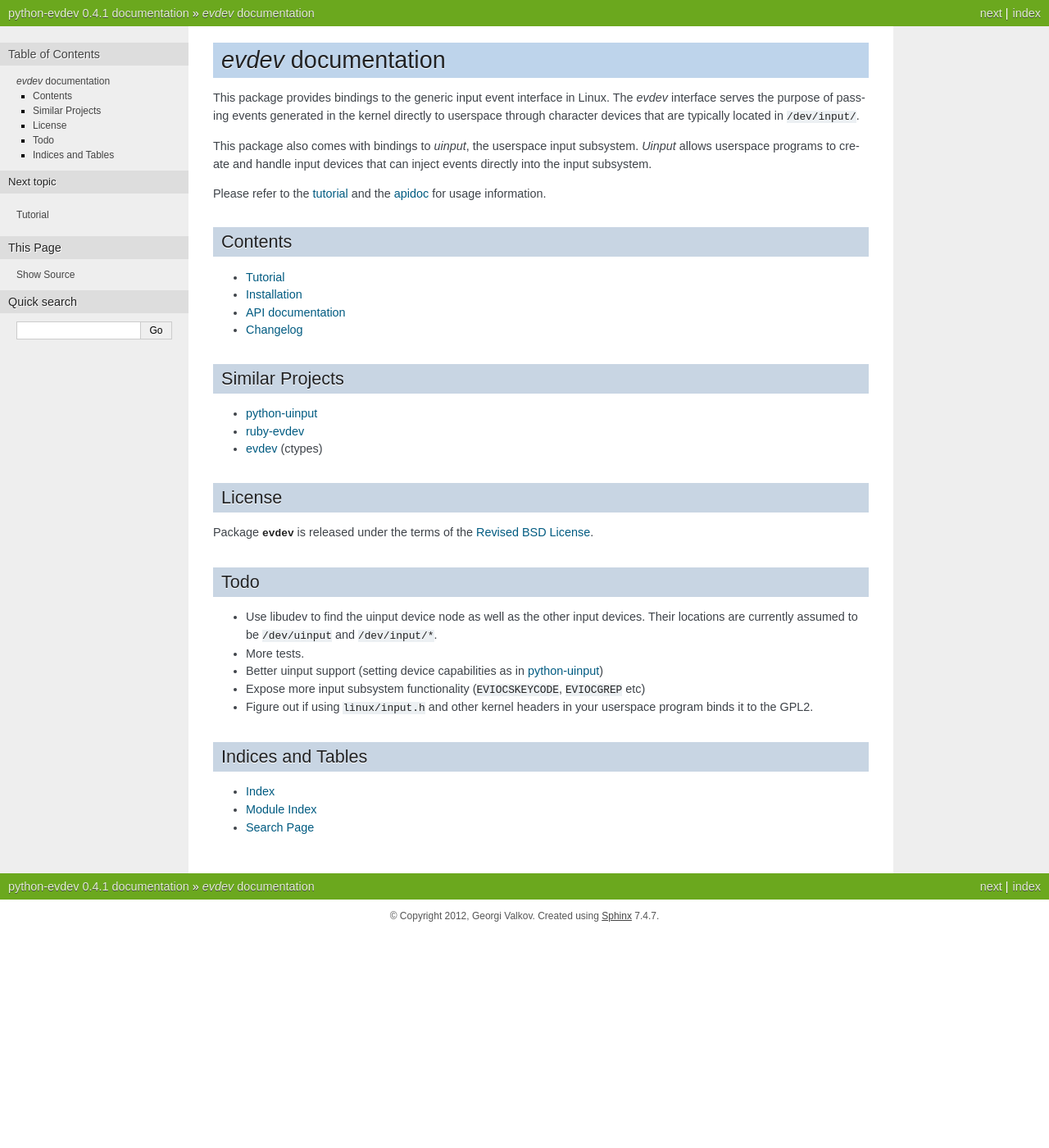
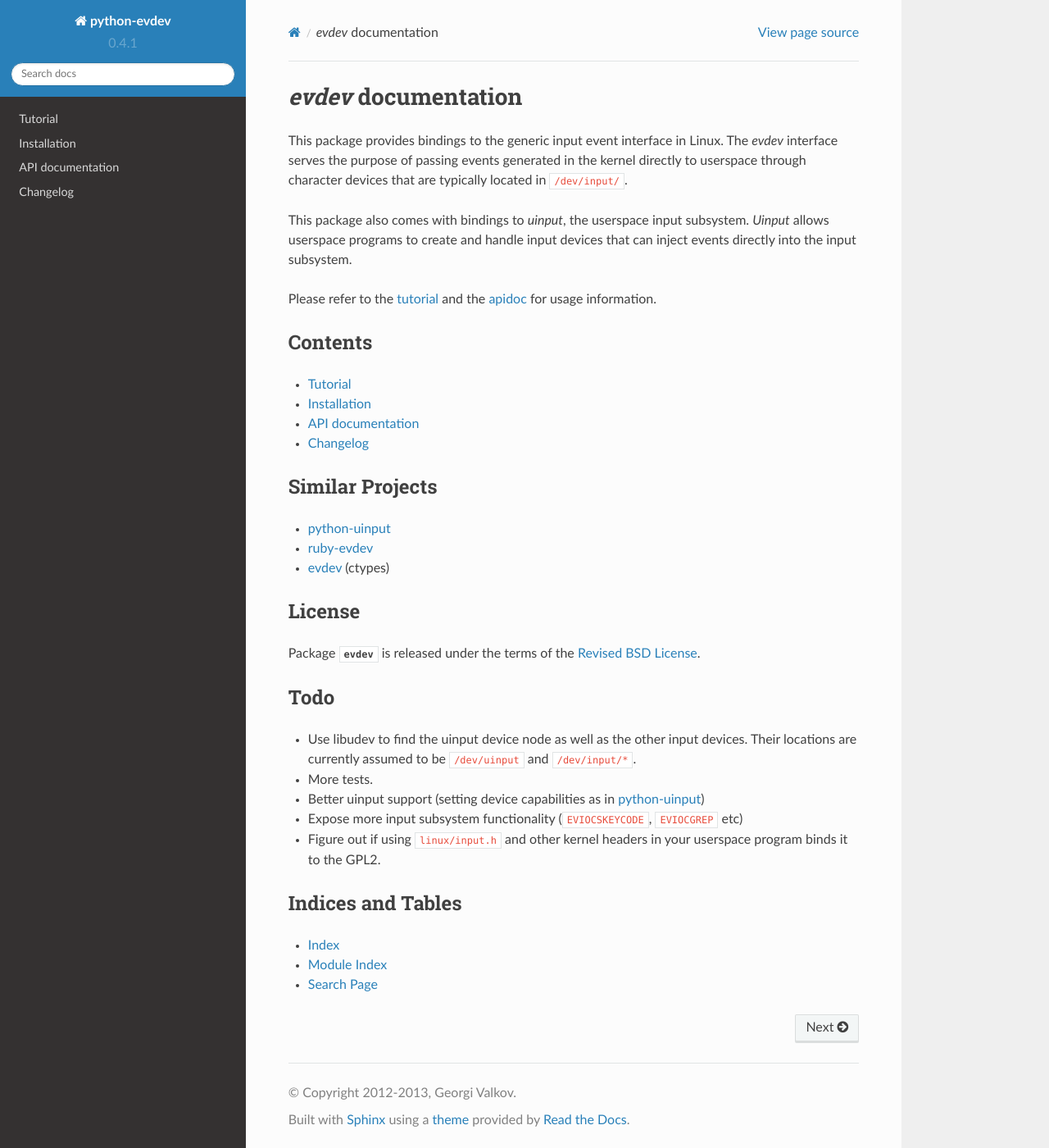
Before and after one commit to gvalkov/python-evdev, a Sphinx documentation site: the page built from doc/index.rst, in a window 1280 px wide and 1400 px high. Shown: the whole window at 82% size. Built offline with Sphinx 7.4.7 and the Read the Docs theme 2.0.0, drawn with Linux system fonts in a browser that asks for light colours.

Commit message:
use the readthedocs.com sphinx theme

```diff
--- a/doc/conf.py
+++ b/doc/conf.py
@@ -12,6 +12,7 @@
 # serve to show the default.
 
 import sys, os
+import sphinx_rtd_theme
 
 # If extensions (or modules to document with autodoc) are in another directory,
 # add these directories to sys.path here. If the directory is relative to the
@@ -42,7 +43,7 @@ master_doc = 'index'
 
 # General information about the project.
 project = u'python-evdev'
-copyright = u'2012, Georgi Valkov'
+copyright = u'2012-2013, Georgi Valkov'
 
 # The version info for the project you're documenting, acts as replacement for
 # |version| and |release|, also used in various other places throughout the
@@ -93,7 +94,7 @@ pygments_style = 'sphinx'
 
 # The theme to use for HTML and HTML Help pages.  See the documentation for
 # a list of builtin themes.
-html_theme = 'nature'
+html_theme = 'sphinx_rtd_theme'
 
 # Theme options are theme-specific and customize the look and feel of a theme
 # further.  For a list of options available for each theme, see the
@@ -101,7 +102,7 @@ html_theme = 'nature'
 #html_theme_options = {}
 
 # Add any paths that contain custom themes here, relative to this directory.
-#html_theme_path = []
+html_theme_path = [sphinx_rtd_theme.get_html_theme_path()]
 
 # The name for this set of Sphinx documents.  If None, it defaults to
 # "<project> v<release> documentation".
@@ -234,7 +235,7 @@ texinfo_documents = [
    'Miscellaneous'),
 ]
 
-intersphinx_mapping = {'python': ('http://docs.python.org/3.2', None)}
+intersphinx_mapping = {'python': ('http://docs.python.org/3.3', None)}
 
 # Documents to append as an appendix to all manuals.
 #texinfo_appendices = []
```
